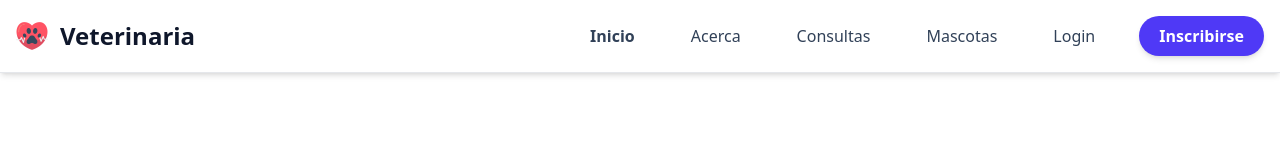
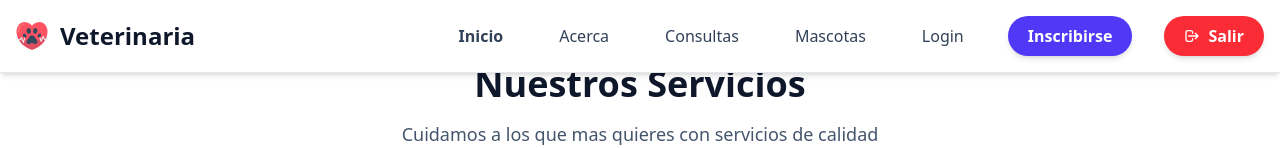
Before and after one commit to Dprssd4403/VeterinariaClase, an Angular app: page / in a window 1280 px wide. Shown: the top 148 px of the page. Built offline with nearby package versions, Linux system fonts and the light colour scheme.

Commit message:
cambios en formulario

```diff
--- a/src/app/features/formulario/formulario.html
+++ b/src/app/features/formulario/formulario.html
@@ -75,7 +75,7 @@
                                 </div>
                             } @else {
                                 <span class="text-gray-400 italic text-sm flex items-center justify-center gap-1">
-                                    🔒 <small>Solo Admin</small>
+                                    🔒
                                 </span>
                             }
 
--- a/src/app/features/formulario/formulario.ts
+++ b/src/app/features/formulario/formulario.ts
@@ -26,7 +26,7 @@ export class Formulario implements OnInit {
     email: '',
     phone: '',
     password:'',
-    rol: 'USUARIO'
+    rol: 'EMPLEADO'
 
   };
 
@@ -74,7 +74,7 @@ export class Formulario implements OnInit {
 
   resetear() {
     this.editando = false;
-    this.nuevoUsuario = { name: '', email: '', phone: '' , password:'', rol: 'USUARIO'}
+    this.nuevoUsuario = { name: '', email: '', phone: '' , password:'', rol: 'EMPLEADO'}
   }
 
   /*guardarUsuario() {
--- a/src/app/services/usuario-services.ts
+++ b/src/app/services/usuario-services.ts
@@ -8,7 +8,7 @@ export interface Usuario{
   email: string;
   phone: string;
   password: string;
-  rol: 'ADMIN' | 'USUARIO';
+  rol: 'ADMIN' | 'EMPLEADO';
   username?: string;
   website?: string;
 }
--- a/src/app/shared/nav-bar/nav-bar.html
+++ b/src/app/shared/nav-bar/nav-bar.html
@@ -44,10 +44,20 @@
                         Inscribirse
                     </a>
                 </li>
+                <li class="mt-4 md:mt-0">
+                    <button (click)="cerrarSesion()"
+                        class="block py-2 px-5 text-white bg-red-500 rounded-full font-bold text-center hover:bg-red-600 shadow-md transition-all transform hover:scale-105 flex items-center gap-2">
+                        <svg xmlns="http://www.w3.org/2000/svg" class="h-4 w-4" fill="none" viewBox="0 0 24 24"
+                            stroke="currentColor">
+                            <path stroke-linecap="round" stroke-linejoin="round" stroke-width="2"
+                                d="M17 16l4-4m0 0l-4-4m4 4H7m6 4v1a3 3 0 01-3 3H6a3 3 0 01-3-3V7a3 3 0 013-3h4a3 3 0 013 3v1" />
+                        </svg>
+                        Salir
+                    </button>
+                </li>
+
             </ul>
         </div>
 
     </div>
 </nav>
-
-<div class="h-20"></div>
--- a/src/app/shared/nav-bar/nav-bar.ts
+++ b/src/app/shared/nav-bar/nav-bar.ts
@@ -1,8 +1,9 @@
 
 import { RouterLink } from "@angular/router";
 import { CommonModule } from '@angular/common';
-import { Component } from '@angular/core';
+import { Component, inject } from '@angular/core';
 import { RouterModule } from '@angular/router';
+import { AuthService } from "../../services/auth-services";
 
 @Component({
   selector: 'app-nav-bar',
@@ -14,4 +15,10 @@ import { RouterModule } from '@angular/router';
 })
 export class NavBar {
 
+  private servicioAuth = inject(AuthService);
+
+  cerrarSesion() {
+    this.servicioAuth.logout();
+    alert('Sesión cerrada correctamente');
+  }
 }
```
